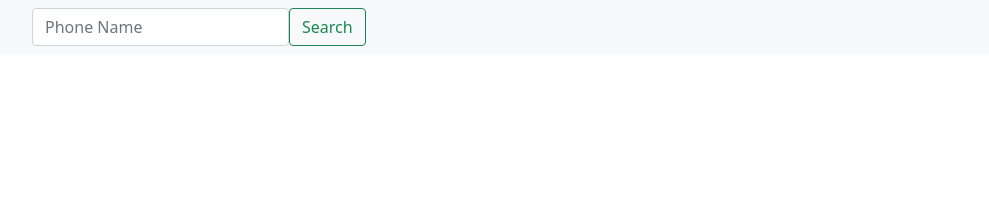
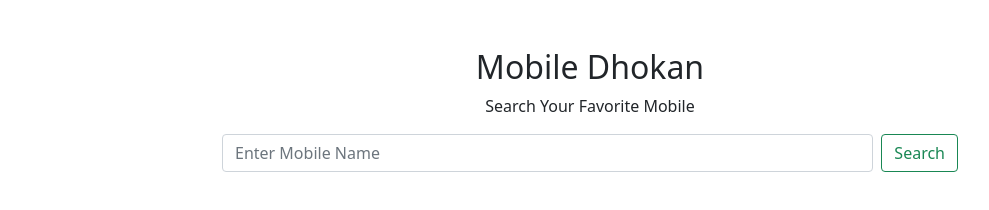
Before and after one commit to rana-arju/mobile-dhokan, a plain HTML site: page index.html in a window 1280 px wide. Shown: the whole page, without its empty margins (50-1039 px from the left). Drawn offline with nearby package versions, Linux system fonts and the light colour scheme.

```diff
--- a/app.js
+++ b/app.js
@@ -7,6 +7,7 @@ const searchBtn = () => {
 }
 const showPhone = data => {
     const container = document.getElementById("container");
+    container.textContent = "";
     for (const info of data) {
         const div = document.createElement("div");
         div.className = "col-md-4 ";
--- a/index.html
+++ b/index.html
@@ -18,14 +18,21 @@
 </style>
 <body>
     <header class="mb-5">
-        <nav class="navbar navbar-light bg-light text-center">
-            <div class="container">
+        <div class="container">
+            <div class="row">
+            <div class="col-md-8 pt-5 mx-auto">
+                <div>
+                    <h2 class="text-center text-capitalize">Mobile Dhokan</h2>
+                    <p class="text-center text-capitalize">Search Your Favorite Mobile</p>
+                </div>
                 <div class="d-flex">
-                    <input class="form-control" type="search" placeholder="Phone Name" aria-label="Search" id="search-input">
-                    <button class="btn btn-outline-success" type="submit" onclick="searchBtn()">Search</button>
+                    <input class="form-control me-2" type="search" placeholder="Enter Mobile Name" aria-label="Search" id="search-input">
+                    <button class="btn btn-outline-success" type="search" onclick="searchBtn()">Search</button>
+
                 </div>
             </div>
-        </nav>
+            </div>
+</div>
     </header>
     <section>
         <div class="container ms-auto">
```
